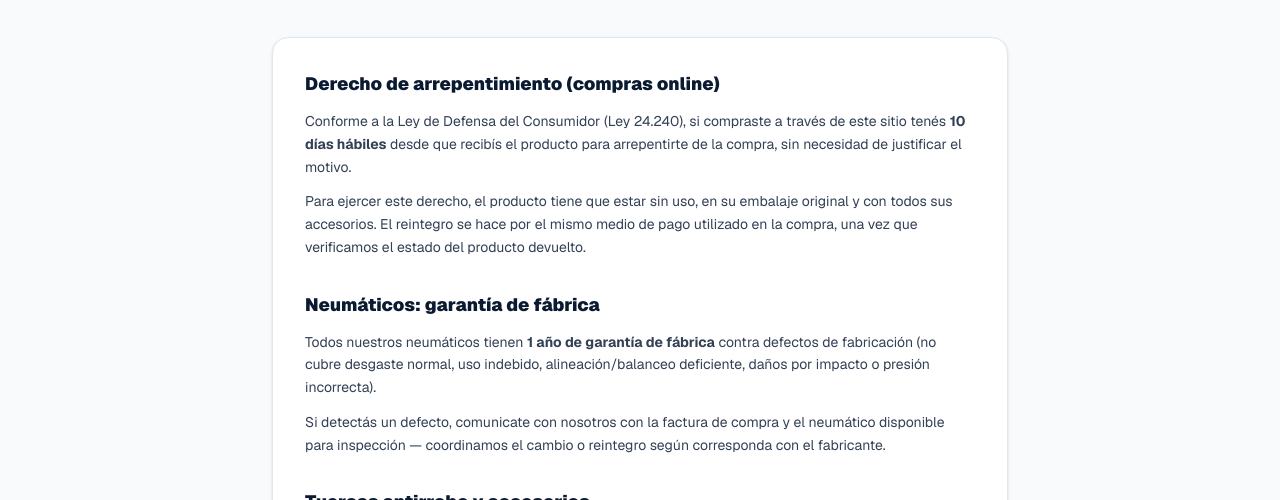
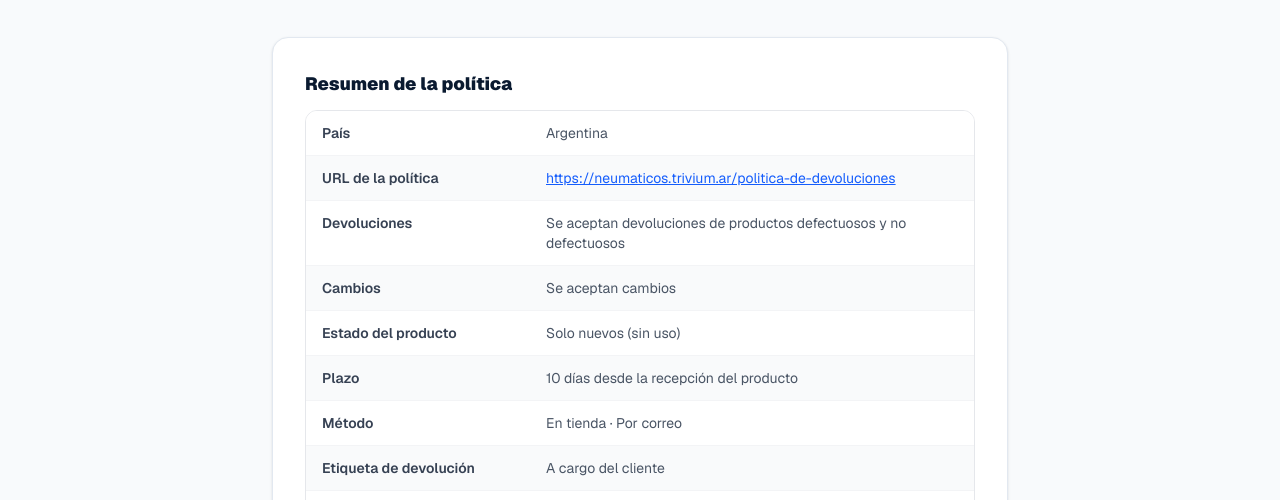
Before and after one commit to AugustinCrochat/neumaticos-trivium, a Next.js app: page /politica-de-devoluciones in a window 1280 px wide. Shown: the part 300-800 px from the top of the page. Built offline with nearby package versions, Linux system fonts and the light colour scheme; no server answers.

Commit message:
Política de devoluciones: agregar tabla resumen estructurada con info formal

```diff
--- a/src/app/politica-de-devoluciones/page.tsx
+++ b/src/app/politica-de-devoluciones/page.tsx
@@ -10,12 +10,63 @@ export const metadata: Metadata = {
 export default function PoliticaDevolucionesPage() {
   const branch = BRANCHES[0];
 
+  const policyRows: { label: string; value: string; isLink?: boolean }[] = [
+    { label: "País", value: "Argentina" },
+    {
+      label: "URL de la política",
+      value: "https://neumaticos.trivium.ar/politica-de-devoluciones",
+      isLink: true,
+    },
+    {
+      label: "Devoluciones",
+      value: "Se aceptan devoluciones de productos defectuosos y no defectuosos",
+    },
+    { label: "Cambios", value: "Se aceptan cambios" },
+    { label: "Estado del producto", value: "Solo nuevos (sin uso)" },
+    { label: "Plazo", value: "10 días desde la recepción del producto" },
+    { label: "Método", value: "En tienda · Por correo" },
+    { label: "Etiqueta de devolución", value: "A cargo del cliente" },
+    { label: "Tarifas de aprovisionamiento", value: "Sin costo" },
+    { label: "Tiempo de procesamiento del reembolso", value: "7 días hábiles" },
+  ];
+
   return (
     <LegalPage
       title="Política de Devoluciones"
       subtitle="Cambios, devoluciones y garantía en Neumáticos Trivium."
       updated="julio de 2026"
     >
+      {/* Resumen estructurado de la política */}
+      <LegalSection title="Resumen de la política">
+        <div className="overflow-x-auto rounded-xl border border-gray-200">
+          <table className="w-full text-sm text-left">
+            <tbody>
+              {policyRows.map((row, i) => (
+                <tr key={i} className={i % 2 === 0 ? "bg-white" : "bg-gray-50"}>
+                  <td className="px-4 py-3 font-semibold text-gray-700 w-56 align-top border-b border-gray-100">
+                    {row.label}
+                  </td>
+                  <td className="px-4 py-3 text-gray-600 border-b border-gray-100">
+                    {row.isLink ? (
+                      <a
+                        href={row.value}
+                        className="text-blue-600 underline break-all"
+                        target="_blank"
+                        rel="noopener noreferrer"
+                      >
+                        {row.value}
+                      </a>
+                    ) : (
+                      row.value
+                    )}
+                  </td>
+                </tr>
+              ))}
+            </tbody>
+          </table>
+        </div>
+      </LegalSection>
+
       <LegalSection title="Derecho de arrepentimiento (compras online)">
         <p>
           Conforme a la Ley de Defensa del Consumidor (Ley 24.240), si compraste a través de este
```
